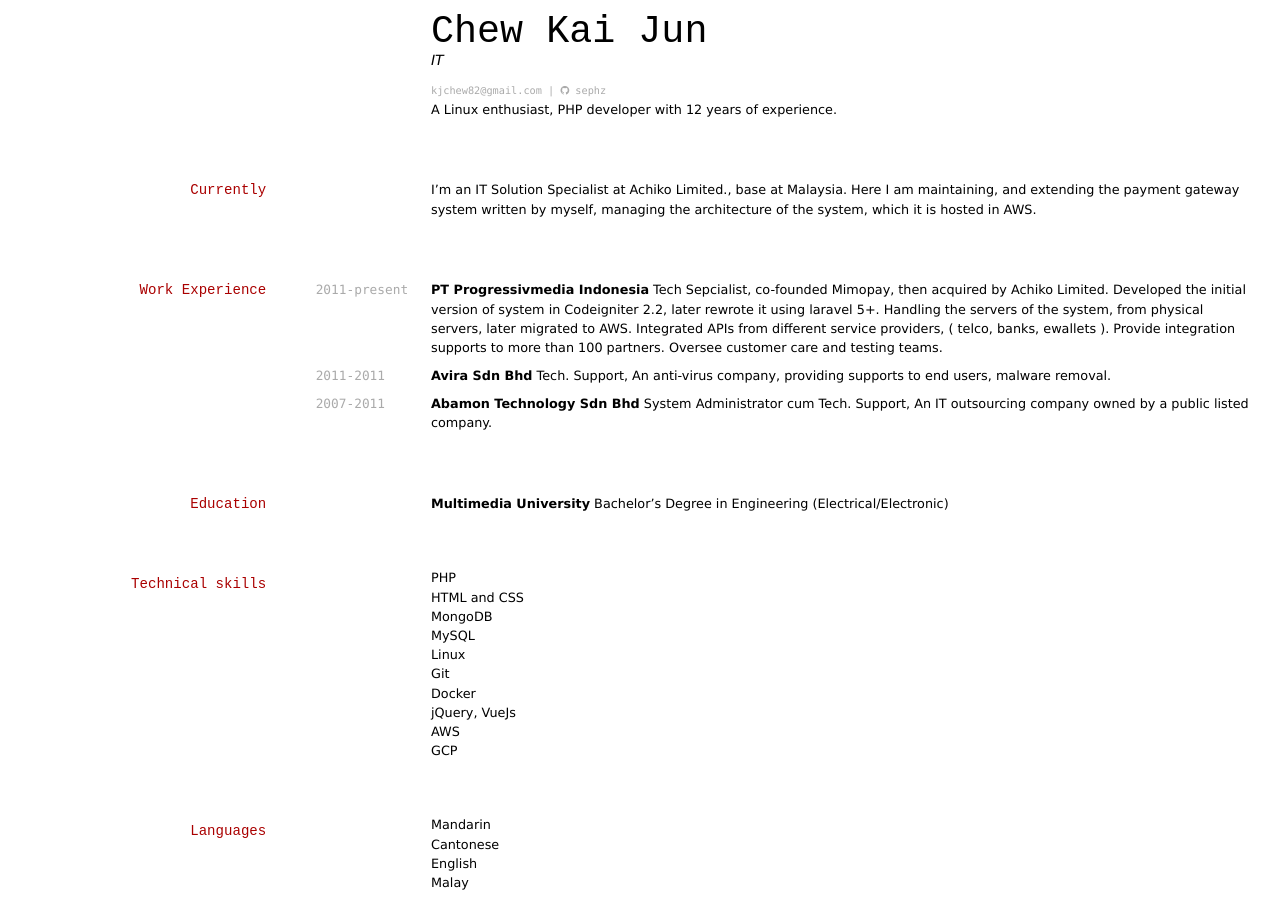
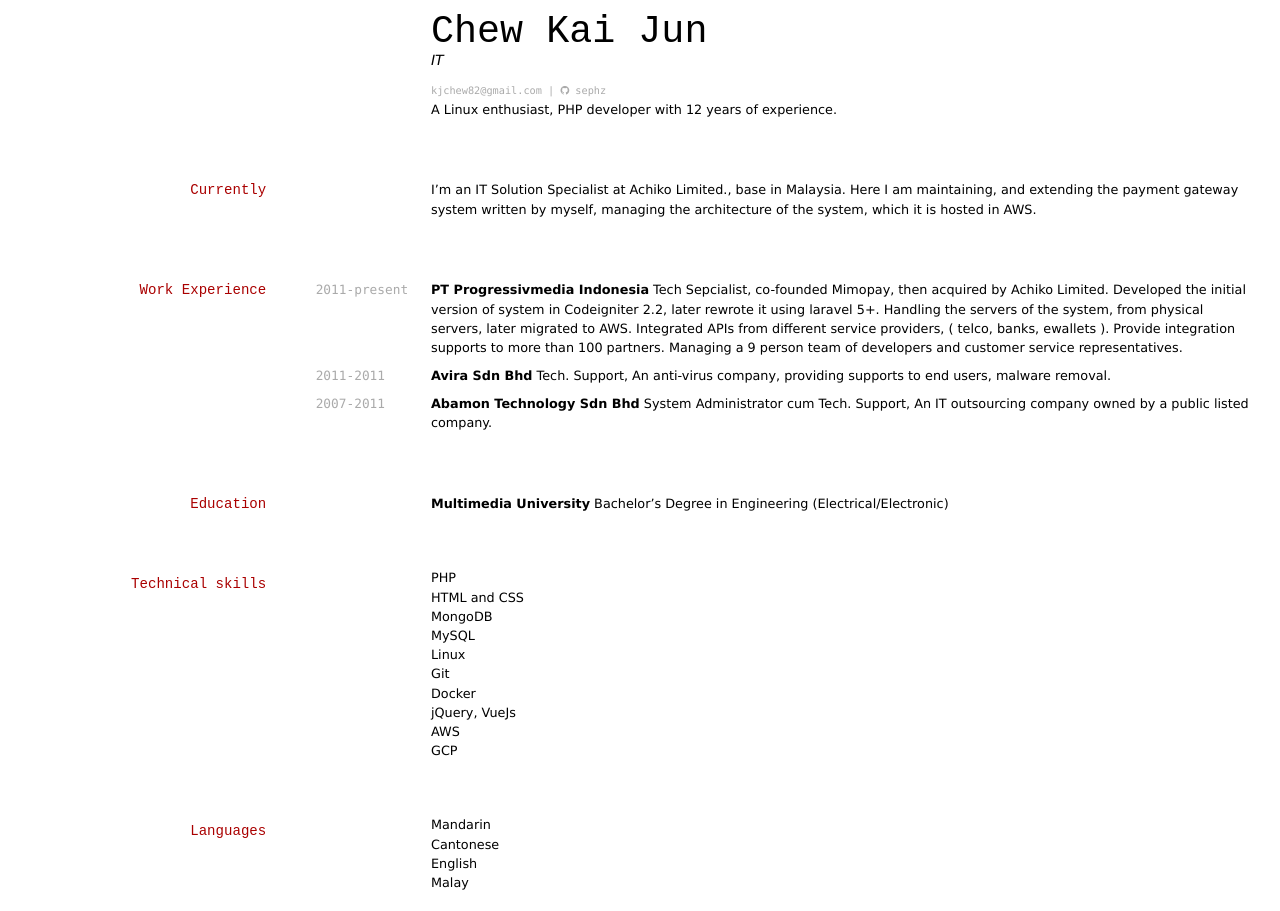
Before and after one commit to sephz/sephz.github.io, a Jekyll site: the page built from index.md, in a window 1280 px wide. Built offline with Jekyll 4.4.1, drawn with Linux system fonts in a browser that asks for light colours.

Commit message:
Update index.md

```diff
--- a/index.md
+++ b/index.md
@@ -15,12 +15,12 @@ A Linux enthusiast, PHP developer with 12 years of experience.
 
 ## Currently
 
-I'm an IT Solution Specialist at Achiko Limited., base at Malaysia. Here I am maintaining, and extending the payment gateway system written by myself, managing the architecture of the system, which it is hosted in AWS.
+I'm an IT Solution Specialist at Achiko Limited., base in Malaysia. Here I am maintaining, and extending the payment gateway system written by myself, managing the architecture of the system, which it is hosted in AWS.
 
 ## Work Experience
 
 `2011-present`
-__PT Progressivmedia Indonesia__ Tech Sepcialist, co-founded Mimopay, then acquired by Achiko Limited. Developed the initial version of system in Codeigniter 2.2, later rewrote it using laravel 5+. Handling the servers of the system, from physical servers, later migrated to AWS. Integrated APIs from different service providers, ( telco, banks, ewallets ). Provide integration supports to more than 100 partners. Oversee customer care and testing teams.
+__PT Progressivmedia Indonesia__ Tech Sepcialist, co-founded Mimopay, then acquired by Achiko Limited. Developed the initial version of system in Codeigniter 2.2, later rewrote it using laravel 5+. Handling the servers of the system, from physical servers, later migrated to AWS. Integrated APIs from different service providers, ( telco, banks, ewallets ). Provide integration supports to more than 100 partners. Managing a 9 person team of developers and customer service representatives.
 
 `2011-2011`
 __Avira Sdn Bhd__ Tech. Support, An anti-virus company, providing supports to end users, malware removal.
```
